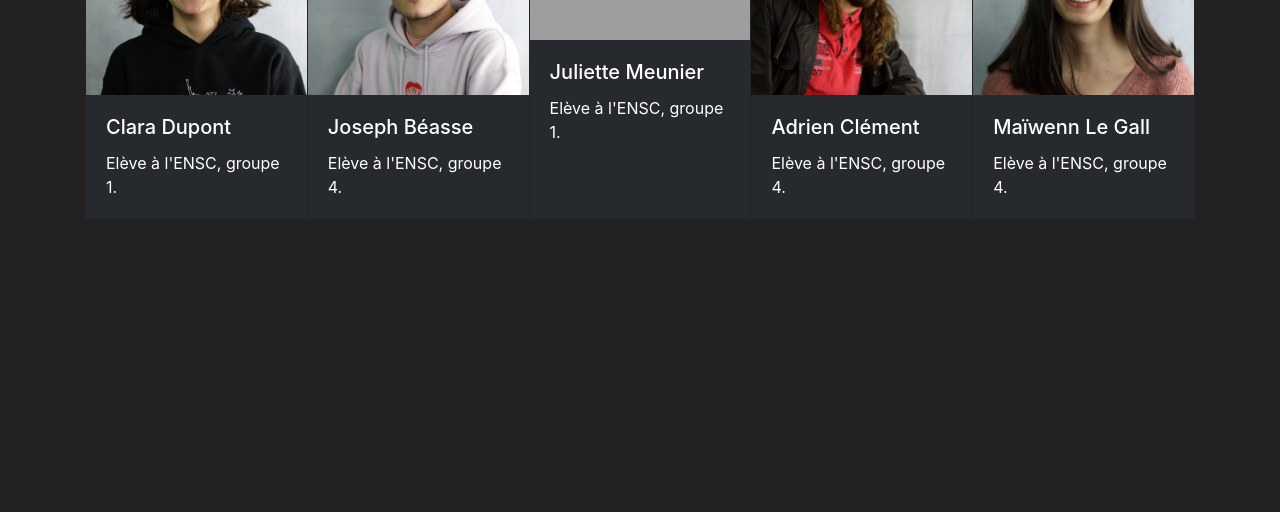
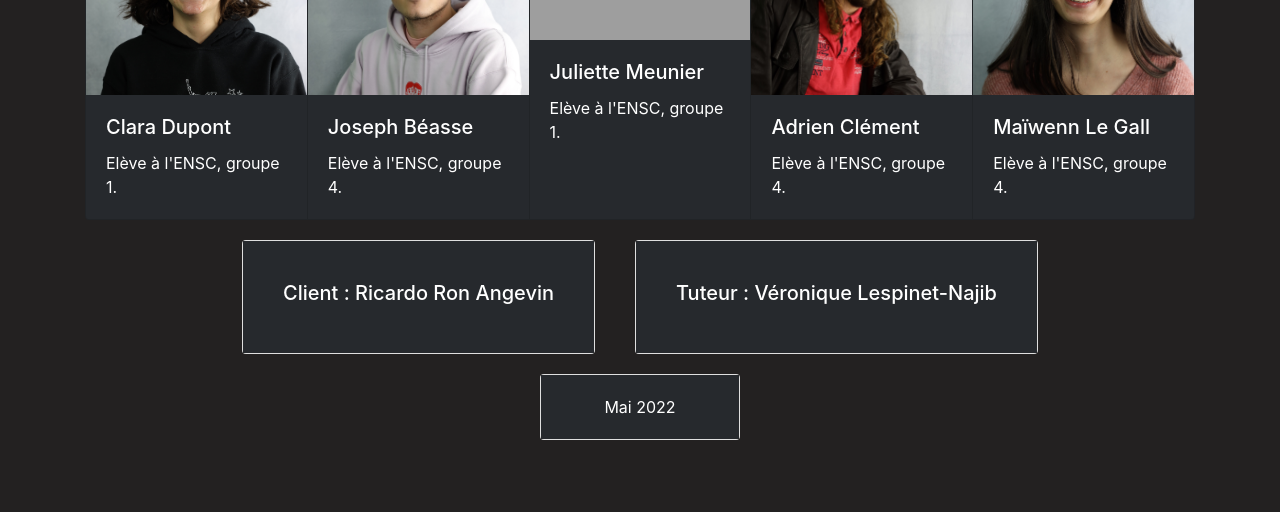
Before and after one commit to Zoko91/Website_Cara, a PHP site: page / in a window 1280 px wide. Shown: the part 888-1400 px from the top of the page. Before the commit the page ends 1081 px from the top, so only its background shows below. Run offline with PHP 8.4, Linux system fonts and the light colour scheme; some libraries are stand-ins or nearby versions; grey boxes are pictures that could not be loaded.

Commit message:
fin change

```diff
--- a/index.php
+++ b/index.php
@@ -97,5 +97,35 @@
     </div>
   </div>
 </div>
+<div class="row  justify-content-center">
+  <div class="card" style="margin:20px">
+    <div class="card-body" style="background-color: rgb(38,41,45)">
+      <div class="row" style="margin:20px">
+        </br>
+          <h5>Client :  Ricardo Ron Angevin</h5>
+      </div>
+    </div>
+  </div>
+
+  <div class="card"  style="margin:20px">
+    <div class="card-body" style="background-color: rgb(38,41,45)">
+      <div class="row" style="margin:20px">
+          <h5>Tuteur : Véronique Lespinet-Najib</h5>
+      </div>
+    </div>
+  </div>
 </div>
+
+<div class="row justify-content-center">
+<div class="card" style="width:200px">
+    <div class="card-body" style="background-color: rgb(38,41,45)">
+      <div class="row justify-content-center">
+          Mai 2022
+      </div>
+    </div>
+  </div>
+</div>
+
+</div>
+
 <?php include("footer.php") ?>
```
Also changed, not shown: conclusion.php (+8 -0 lines), images/chat.jpg (added).
